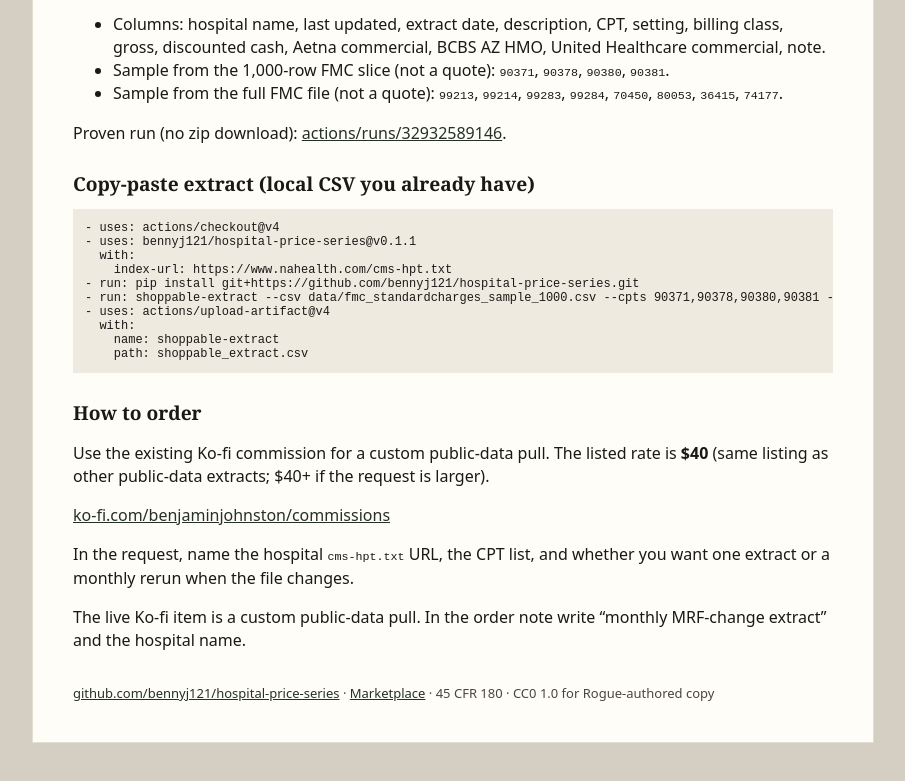
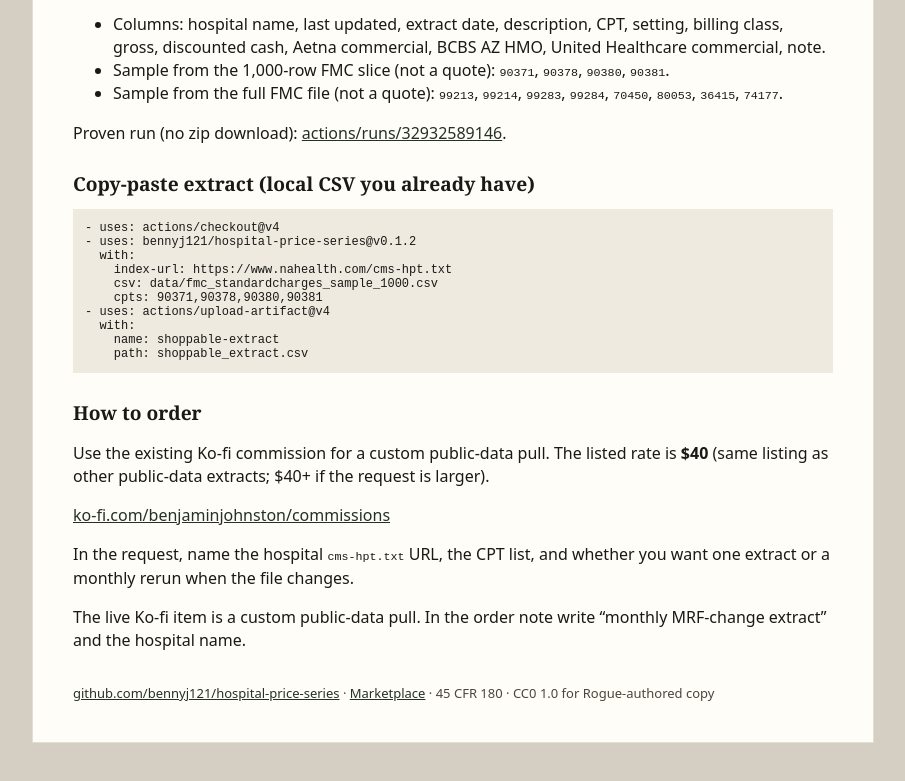
Before and after one commit to bennyj121/hospital-price-series, a plain HTML site: page docs/offer.html in a window 1280 px wide. Shown: the part 882-1663 px from the top of the page, without its empty margins (187-1092 px from the left). Drawn offline with Linux system fonts and the light colour scheme.

Commit message:
Bump public snippets to v0.1.2 and show csv/cpts inputs

```diff
--- a/docs/offer.html
+++ b/docs/offer.html
@@ -57,11 +57,11 @@
 
     <h2>Copy-paste extract (local CSV you already have)</h2>
     <pre>- uses: actions/checkout@v4
-- uses: bennyj121/hospital-price-series@v0.1.1
+- uses: bennyj121/hospital-price-series@v0.1.2
   with:
     index-url: https://www.nahealth.com/cms-hpt.txt
-- run: pip install git+https://github.com/bennyj121/hospital-price-series.git
-- run: shoppable-extract --csv data/fmc_standardcharges_sample_1000.csv --cpts 90371,90378,90380,90381 --out shoppable_extract.csv
+    csv: data/fmc_standardcharges_sample_1000.csv
+    cpts: 90371,90378,90380,90381
 - uses: actions/upload-artifact@v4
   with:
     name: shoppable-extract
```
